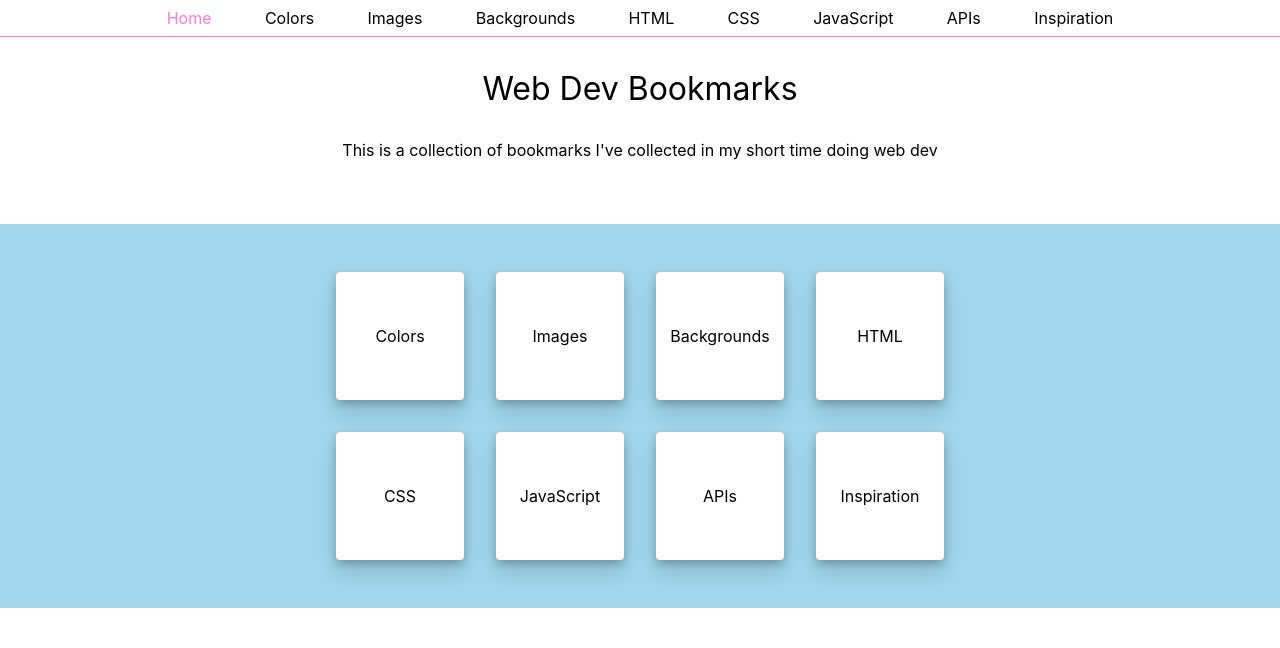
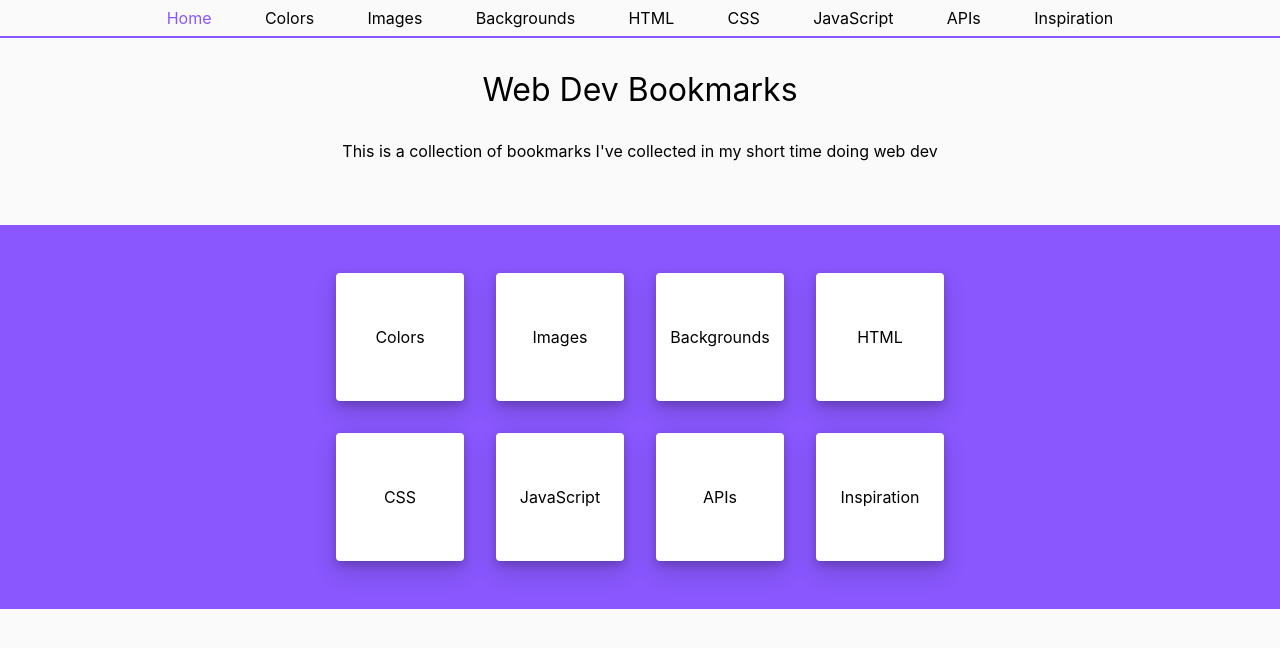
Before and after one commit to dczysz/webdev-bookmarks, a React (Create React App) app: page / in a window 1280 px wide. Shown: the top 648 px of the page. Built offline with nearby package versions, Linux system fonts and the light colour scheme.

Commit message:
Updated color scheme

```diff
--- a/src/components/Content/Card/index.js
+++ b/src/components/Content/Card/index.js
@@ -13,7 +13,7 @@ const A = styled.a`
   overflow: hidden;
   box-shadow: var(--shadow-big);
   background-color: var(--white);
-  transition: box-shadow var(--timing-shadow);
+  transition: box-shadow var(--timing);
 
   @media screen and (min-width: 700px) {
     width: 300px
@@ -29,7 +29,7 @@ const Img = styled.img`
   height: auto;
   min-height: 200px; // Placeholder height, gets reset to auto on img load
   opacity: 0;
-  transition: opacity 0.5s;
+  transition: opacity var(--timing-img);
 `;
 
 const Text = styled.div`
--- a/src/components/Content/Home/index.js
+++ b/src/components/Content/Home/index.js
@@ -8,7 +8,7 @@ const Header = styled.header`
 `;
 
 const Main = styled.main`
-  background: var(--secondary);
+  background: var(--primary);
   display: flex;
   justify-content: center;
   padding: 2rem 0;
--- a/src/components/Nav/CardNav/CardNavItem/index.js
+++ b/src/components/Nav/CardNav/CardNavItem/index.js
@@ -16,7 +16,7 @@ const Link = styled(NavLink)`
   box-shadow: var(--shadow-big);
   text-decoration: none;
   border-radius: var(--radius);
-  transition: box-shadow var(--timing-shadow), color var(--timing-shadow);
+  transition: box-shadow var(--timing), color var(--timing);
 
   &.${activeClassName} {
     color: var(--primary);
--- a/src/components/Nav/TopNav/MobileNavToggle/index.js
+++ b/src/components/Nav/TopNav/MobileNavToggle/index.js
@@ -16,7 +16,7 @@ const Toggle = styled.div`
     --height: 3px;
     width: 100%;
     height: var(--height);
-    background-color: var(--secondary);
+    background-color: var(--primary);
     margin: calc(var(--height) * 1) 0;
   }
 
--- a/src/components/Nav/TopNav/TopNavItem/index.js
+++ b/src/components/Nav/TopNav/TopNavItem/index.js
@@ -25,8 +25,8 @@ const StyledNavLink = styled(NavLink).attrs({ activeClassName })`
   }
 
   &:hover {
-    color: var(--primary);
-    opacity: 0.5;
+    color: var(--secondary);
+    border-bottom: 2px solid var(--secondary);
   }
 `;
 
--- a/src/components/Nav/TopNav/index.js
+++ b/src/components/Nav/TopNav/index.js
@@ -6,7 +6,7 @@ import CardNav from '../CardNav';
 import MobileNavToggle from './MobileNavToggle';
 
 const StyledNav = styled.nav`
-  border-bottom: 1px solid var(--primary);
+  border-bottom: 2px solid var(--primary);
 `;
 
 const Ul = styled.ul`
--- a/src/index.css
+++ b/src/index.css
@@ -1,12 +1,13 @@
 :root {
   --shadow-big: 0 4px 8px 0 #0003, 0 12px 24px 0 #0002;
   --shadow-small: 0 2px 4px 0 #0003, 0 3px 10px 0 #0002;
-  --timing-shadow: 0.2s;
+  --timing: 0.2s;
+  --timing-img: 0.5s;
   --radius: 4px;
   --white: #fff;
-  --off-white: ##fafafa;
-  --primary: #ff7bda;
-  --secondary: #a2d6eb;
+  --off-white: #fafafa;
+  --primary: #8957fd;
+  --secondary: #ff7bda;
   --mobile: 576px;
   --tablet: 700px;
 }
```
